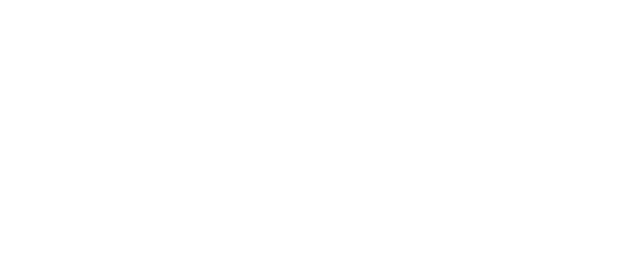
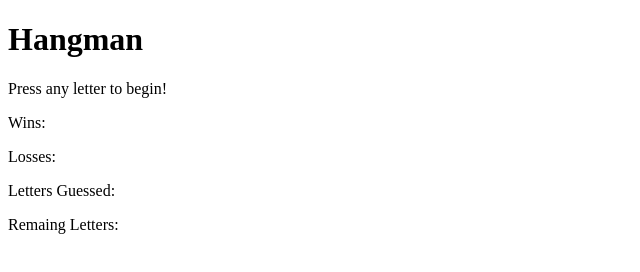
Before and after one commit to aanielson/Class-Practice, a plain HTML site: page index.html in a window 1280 px wide. Shown: the whole page, without its empty margins (0-640 px from the left). Drawn offline with Linux system fonts and the light colour scheme.

Commit message:
set up classes

```diff
--- a/index.html
+++ b/index.html
@@ -3,9 +3,16 @@
 <head>
     <meta charset="UTF-8">
     <meta name="viewport" content="width=device-width, initial-scale=1.0">
-    <title>Document</title>
+    <title>Word Game</title>
 </head>
 <body>
-
+    <h1>Hangman</h1>
+    <p>Press any letter to begin!</p>
+    <p class="wins">Wins: </p>
+    <p class="losses">Losses: </p>
+    <p class="word"></p>
+    <p class="lettersGuessed">Letters Guessed: </p>
+    <p class="remainingLetters">Remaing Letters: </p>
+<scrpt src="assets/javascript/game.js"></scrpt>
 </body>
 </html>
```
